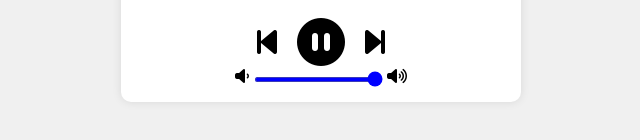
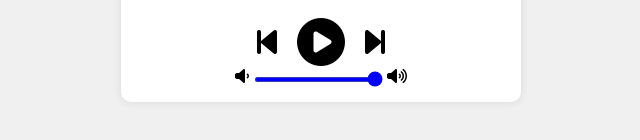
Before and after one commit to maulik7984335855/music-player, a plain HTML site: page index.html in a window 1280 px wide. Shown: the part 498-638 px from the top of the page, 319-959 px from the left. Drawn offline with Linux system fonts and the light colour scheme.

Commit message:
updating icon

```diff
--- a/index.html
+++ b/index.html
@@ -30,7 +30,7 @@
       </div>
       <div class="buttons">
         <span class=""><i class="fa fa-step-backward fa-2x backward"></i></span>
-        <span class=""><i class="fa fa-pause-circle fa-3x play_pause"></i></span>
+        <span class=""><i class="fa fa-play-circle fa-3x play_pause"></i></span>
         <span class=""><i class="fa fa-step-forward fa-2x forward"></i></span>
       </div>
          <div class="volume-container">
```
